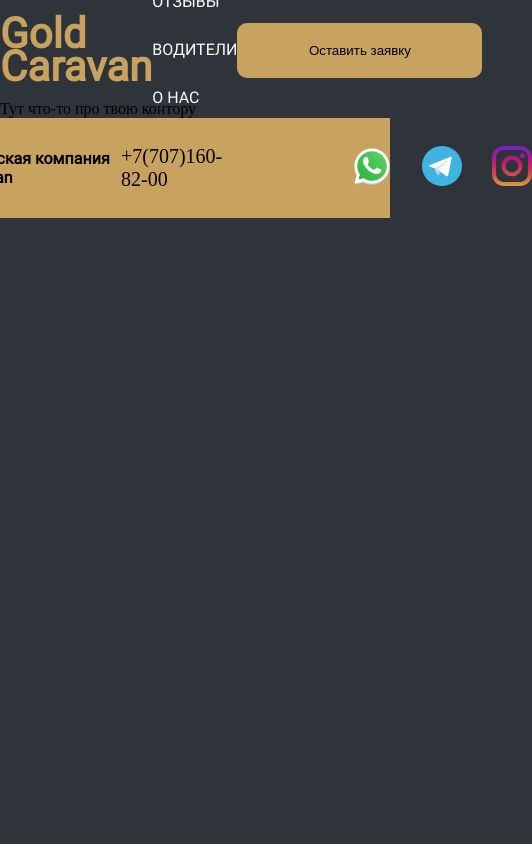
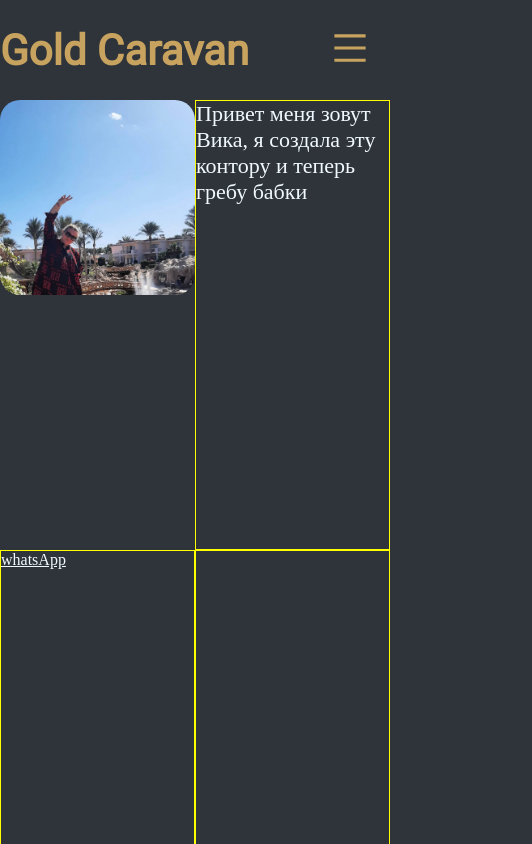
Before and after one commit to UshakovDmitry/gold-caravan, a React (Create React App) app: page /about in a window 390 px wide. Shown: the top 844 px of the page, 532 px wide, since content can reach past the window. Built offline with nearby package versions, Linux system fonts and the light colour scheme.

Commit message:
add adaptive for Lending (mobile)

```diff
--- a/package.json
+++ b/package.json
@@ -9,6 +9,7 @@
     "@testing-library/user-event": "^13.5.0",
     "react": "^18.2.0",
     "react-dom": "^18.2.0",
+    "react-icons": "^4.7.1",
     "react-router-dom": "^6.8.0",
     "react-scripts": "5.0.1",
     "web-vitals": "^2.1.4"
--- a/src/App.css
+++ b/src/App.css
@@ -13,7 +13,7 @@ body {
 }
 :root {
   background-color: #2F343A;
-  margin: 0;
+  margin: 0 auto;
   padding: 0;
 }
 
@@ -29,7 +29,7 @@ body {
 .page {
   max-width: 1920px;
   min-height: 100vh;
-  margin: 0;
+  margin: 0 auto;
   background-color: #2F343A;
   padding: 0;
 }
--- a/src/components/FiirstLine/FirstLine.js
+++ b/src/components/FiirstLine/FirstLine.js
@@ -1,8 +1,8 @@
 import logo from "../../images/logo.svg";
 import css from "./FirstLine.module.css";
-import telega from "../../images/telegram.svg";
-import insta from "../../images/instagram.svg";
-import whatsApp from "../../images/whatsapp.svg";
+// import telega from "../../images/telegram.svg";
+// import insta from "../../images/instagram.svg";
+// import whatsApp from "../../images/whatsapp.svg";
 
 const FirstLine = () => {
   return (
@@ -20,7 +20,7 @@ const FirstLine = () => {
             </a>
           </div>
 
-          <div className={css.contact}>
+          {/* <div className={css.contact}>
             <div>
               <a href="http://wa.me/77007878095" className={css.phone_number}>
                 <img className={css.svg} src={whatsApp} />
@@ -41,7 +41,7 @@ const FirstLine = () => {
                 <img className={css.svg} src={insta} />
               </a>
             </div>
-          </div>
+          </div> */}
         </div>
       </div>
     </>
--- a/src/components/Footer/Footer.js
+++ b/src/components/Footer/Footer.js
@@ -1,7 +1,7 @@
 import css from "./Footer.module.css";
-import telega from "../../images/telegram.svg";
-import insta from "../../images/instagram.svg";
-import whatsApp from "../../images/whatsapp.svg";
+// import telega from "../../images/telegram.svg";
+// import insta from "../../images/instagram.svg";
+// import whatsApp from "../../images/whatsapp.svg";
 import logo from "../../images/logo.svg";
 
 
@@ -20,7 +20,7 @@ const Footer = () => {
             </a>
           </div>
 
-          <div className={css.contact}>
+          {/* <div className={css.contact}>
             <div>
               <a href="http://wa.me/77007878095" className={css.phone_number}>
                 <img className={css.svg} src={whatsApp} />
@@ -41,7 +41,7 @@ const Footer = () => {
                 <img className={css.svg} src={insta} />
               </a>
             </div>
-          </div>
+          </div> */}
         </div>
     </div>
   );
--- a/src/components/Header/Header.jsx
+++ b/src/components/Header/Header.jsx
@@ -1,27 +1,51 @@
-import { Link } from 'react-router-dom';
-import css from './header.module.css'
+import React from "react";
+import { Link } from "react-router-dom";
+import css from "./header.module.css";
+import {AiOutlineMenu,AiOutlineClose}  from 'react-icons/ai';
 
 
 const Header = () => {
 
+  const [nav, setNav] = React.useState(false)
+
+
   return (
-    <div className={css.header} >
+    <div className={css.header}>
+      <div className={css.header__wrapper}>
+        <h1 className={css.h1}>Gold Caravan </h1>
 
-    <div className={css.header__wrapper}>
 
-    <h1 className={css.h1}>Gold Caravan </h1>
 
-     <ul className={css.header__links}>
 
-        <Link to="/reviews" className={css.link}>ОТЗЫВЫ</Link>
-        <Link to="/drivers" className={css.link}>ВОДИТЕЛИ</Link>
-        <Link to="/about" className={css.link}>О НАС</Link>
-     </ul>
 
-     <button className={css.header__button} >Оставить заявку</button>
+        <ul className={nav ? [css.menu, css.active].join(' ') : [css.menu]}>
+          <Link to="/" className={css.link}>
+            ГЛАВНАЯ
+          </Link>
+          <Link to="/reviews" className={css.link}>
+            ОТЗЫВЫ
+          </Link>
+          <Link to="/drivers" className={css.link}>
+            ВОДИТЕЛИ
+          </Link>
+          <Link to="/about" className={css.link}>
+            О НАС
+          </Link>
+        </ul>
+
+
+
+
+
+        <div onClick={() => setNav(!nav)} className={css.mobile_btn}>
+          {nav ? <AiOutlineClose size={40} /> :  <AiOutlineMenu size={40}/>}
+
+        </div>
+
+        {/* <button className={css.header__button}>Оставить заявку</button> */}
+      </div>
     </div>
-    </div>
-        )
-}
+  );
+};
 
 export default Header;
--- a/src/components/Header/header.module.css
+++ b/src/components/Header/header.module.css
@@ -1,8 +1,7 @@
 @font-face {
-  font-family: 'Roboto-regular';
-  src: url('../../fonts/Roboto/Roboto-Regular.ttf');
+  font-family: "Roboto-regular";
+  src: url("../../fonts/Roboto/Roboto-Regular.ttf");
 }
-
 
 .header {
   max-width: 1920px;
@@ -17,7 +16,6 @@
   align-items: center;
   max-width: 1170px;
   height: 100px;
-
 }
 
 .header__button {
@@ -28,23 +26,23 @@
   min-width: 245px;
   height: 55px;
   border-radius: 10px;
-    background: #C8A35F;
+  background: #c8a35f;
 }
 
-  .header__links {
-    margin: 0;
+.menu {
   padding: 0;
   display: flex;
+  align-items: center;
   list-style: none;
-    flex-wrap: wrap;
   gap: 30px;
 }
 
 .link {
-    font-family: 'Roboto-regular';
+  text-align: center;
+  font-family: "Roboto-regular";
   padding: 0;
-    display: inline-block;
-    line-height:16.41px;
+  /* display: inline-block; */
+  line-height: 16.41px;
   font-style: normal;
   font-weight: normal;
   font-size: 16px;
@@ -52,13 +50,54 @@
   list-style: none;
   text-decoration-line: none;
   color: white;
-    transition: 0.3s ease-in;
+  /* transition: 0.3s ease-in; */
 }
 .h1 {
-    font-family: 'Roboto-regular';
-    color:  #C8A35F;
+  font-family: "Roboto-regular";
+  color: #c8a35f;
   cursor: pointer;
   font-size: 42px;
   text-decoration: none;
   line-height: 33px;
 }
+
+.mobile_btn {
+  display: none;
+  color: #c8a35f;
+}
+
+@media (max-width: 800px) {
+
+  .mobile_btn {
+    display: block;
+    margin-right: 20px;
+    cursor: pointer;
+    z-index: 10;
+  }
+
+
+  .menu {
+    display: flex;
+    flex-direction: column;
+    justify-content: center;
+    position: fixed;
+    left: -100%;
+    right: 0;
+    top: 0;
+    bottom: 0;
+    margin: 0;
+    width: 100%;
+    height: 100vh;
+    background-color: #2F343A;
+    z-index: 10;
+    transition: left 1s;
+  }
+
+  .active {
+    left:0;
+  }
+
+  .link {
+    font-size: 28px;
+  }
+}
--- a/src/components/Lending/Lending.js
+++ b/src/components/Lending/Lending.js
@@ -9,9 +9,9 @@ const Lending = () => {
 <>
     <div className={css.lending} style={{backgroundImage: `url(${mainImg2})`, backgroundRepeat: "no-repeat",backgroundSize:"cover" }}>
 
-    <div className={css.lending__text}>
-      <h1 className={css.lending_h1}>ГРУЗОВЫЕ ПЕРЕВОЗКИ</h1>
-      <p className={css.lending_p}>Перевозка крупногабаритных грузов по России и Казахстану. Полное экспедирование, страхование, упаковка и хранение грузов</p>
+    <div className={css.container}>
+      <h1 className={css.h1}>ГРУЗОВЫЕ ПЕРЕВОЗКИ</h1>
+      <p className={css.p}>Перевозка крупногабаритных грузов по России и Казахстану. Полное экспедирование, страхование, упаковка и хранение грузов</p>
     </div>
 
     </div>
--- a/src/components/Lending/Lending.module.css
+++ b/src/components/Lending/Lending.module.css
@@ -7,7 +7,7 @@
     height: 855px;
   }
 
-  .lending__text {
+  .container {
     display: flex;
     justify-content: center;
     align-items: center;
@@ -21,7 +21,7 @@
     gap:10px;
   }
 
-  .lending_h1 {
+  .h1 {
     font-family: 'Roboto-bold';
     font-size: 64px;
     line-height: 75px;
@@ -30,7 +30,7 @@
 
   }
 
-  .lending_p {
+  .p {
     font-family: 'Roboto-regular';
     font-size: 18px;
     color: white;
@@ -40,3 +40,47 @@
     line-height: 135%ж
 
   }
+
+
+  @media (max-width: 400px) {
+    .container {
+      display: flex;
+      justify-content: center;
+      align-items: center;
+      flex-direction: column;
+      width: 350px;
+      height: 150px;
+      border: 2px solid #C8A35F;
+      gap:5px;
+      margin-bottom: 150px;
+    }
+
+    .h1 {
+      padding: 0;
+      font-family: 'Roboto-bold';
+      font-size: 24px;
+      line-height: 55px;
+      color: white;
+      margin: 0 auto;
+    }
+
+    .p {
+      padding: 0;
+      font-family: 'Roboto-regular';
+      font-size: 14px;
+      color: white;
+      text-align: center;
+      margin-top: 0;
+      margin-bottom: 0;
+      margin-left: 30px;
+      margin-right: 30px;
+      line-height: 135%;
+
+    }
+
+    .lending {
+      height: 694px;
+
+    }
+
+  }
--- a/src/pages/About/About.js
+++ b/src/pages/About/About.js
@@ -1,16 +1,25 @@
-import Footer from '../../components/Footer/Footer';
-import Header from '../../components/Header/Header';
-// import css from './About.module.css'
+import Footer from "../../components/Footer/Footer";
+import Header from "../../components/Header/Header";
+import css from "./About.module.css";
+import avatar from "../../images/avatar.jpeg";
 
 const About = () => {
   return (
     <>
+      <Header />
 
-      <Header />
-      Тут что-то про твою контору
+      <div className={css.container}>
+        <div className={css.wrapper}>
+          <img className={css.img} src={avatar} />
+          <p className={css.p}>Привет меня зовут Вика, я создала эту контору и теперь гребу бабки </p>
+          <a className={css.link} href="http://wa.me/77007878095">
+            whatsApp
+          </a>
+          <p className={css.about}></p>
+        </div>
+      </div>
+
       <Footer />
-
-
     </>
   );
 };
--- a/src/pages/About/About.module.css
+++ b/src/pages/About/About.module.css
@@ -1,3 +1,61 @@
 .main {
-    display: flex;
+  display: flex;
 }
+
+.container {
+  max-width: 100%;
+  /* border: 1px solid red; */
+  display: flex;
+  justify-content: center;
+  height: 900px;
+}
+
+.wrapper {
+  display: grid;
+  grid-template-columns: 1fr 1fr;
+  grid-template-rows: 1fr 1fr;
+  /* grid-template-areas:
+    'img'
+    'about'
+    'maintext'
+    'link'; */
+
+  width: 1170px;
+  height: 100%;
+  /* border: 1px solid yellow; */
+}
+
+.img {
+    border-radius: 20px;
+  margin: 0;
+  padding: 0;
+  /* grid-area: img; */
+  /* border: 1px solid yellow; */
+  max-width: 100%;
+  max-height: 100%;
+}
+
+.p {
+  margin: 0;
+  padding: 0;
+  /* grid-area: maintext; */
+  color: aliceblue;
+  border: 1px solid yellow;
+  font-size: 22px;
+}
+
+.about {
+  margin: 0;
+  padding: 0;
+  /* grid-area: about; */
+  border: 1px solid yellow;
+  color: aliceblue;
+}
+
+.link {
+  margin: 0;
+  padding: 0;
+  /* grid-area: link; */
+  color: aliceblue;
+  border: 1px solid yellow;
+}
```
Also changed, not shown: src/images/avatar.jpeg (added), 1 other file (tests, documents, lock files or other folders). Lines whose indentation alone changed are shown as unchanged.
